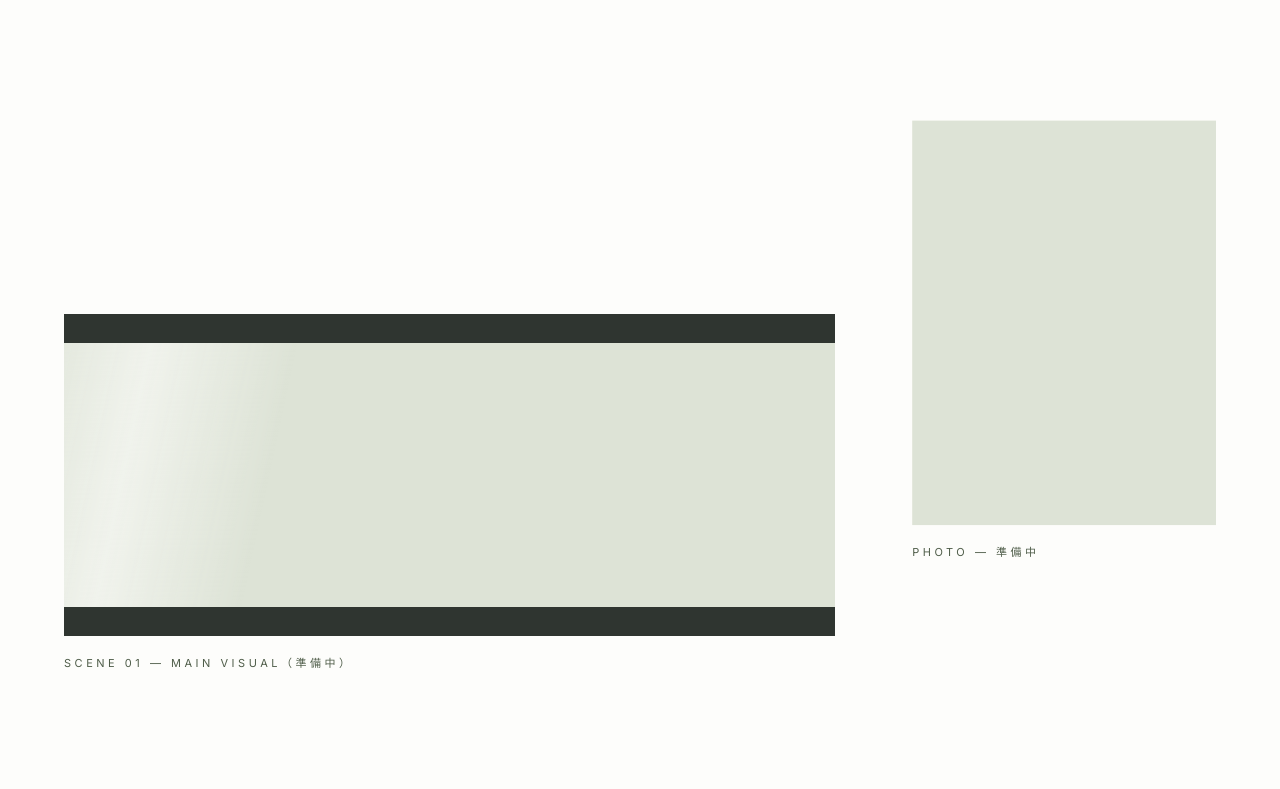
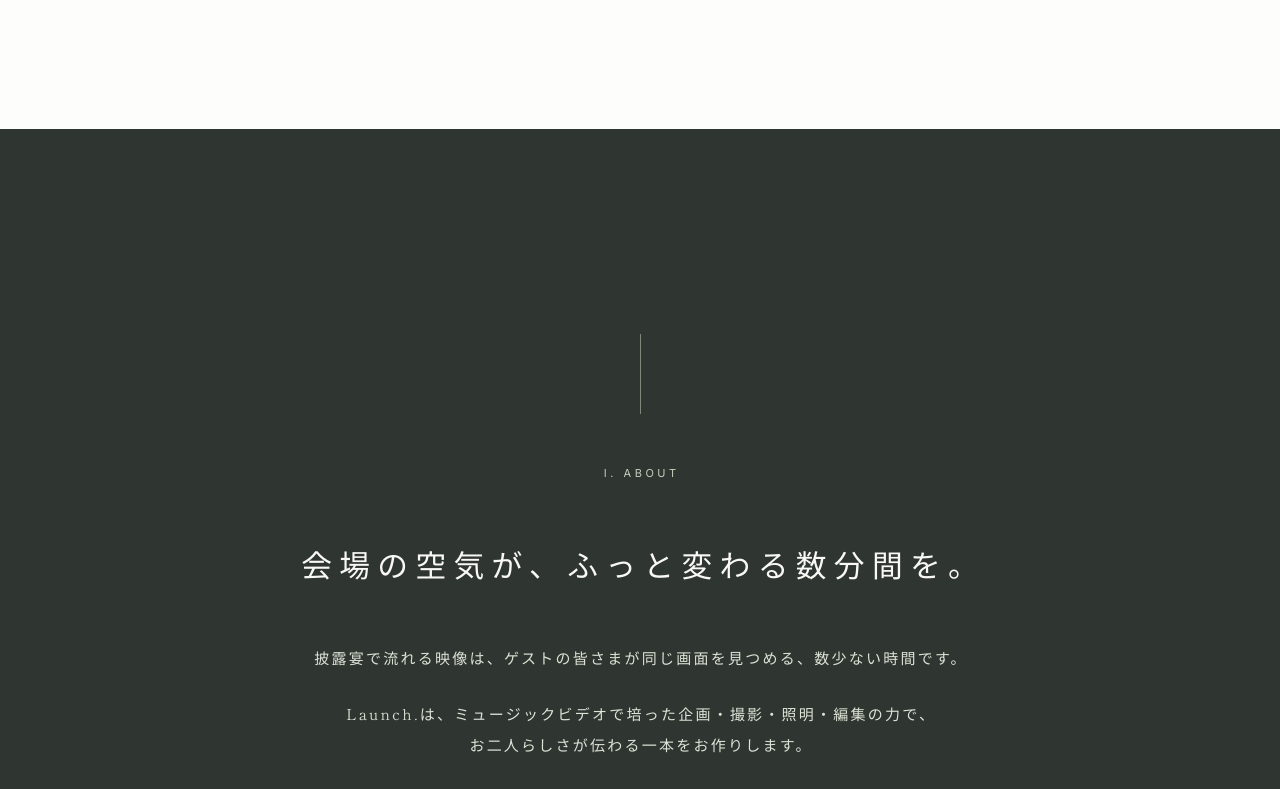
Before and after one commit to Shotaro-Oe/portfolio-site, a plain HTML site: page wedding.html in a window 1280 px wide. Shown: the part 671-1460 px from the top of the page. Drawn offline with nearby package versions, Linux system fonts and the light colour scheme.

Commit message:
content: 結婚式LPのメインビジュアル/写真の枠を一旦削除
Co-Authored-By: Claude Sonnet 5.5 <noreply@anthropic.com>

```diff
--- a/wedding.html
+++ b/wedding.html
@@ -132,24 +132,6 @@ header nav a{font-size:10px!important;letter-spacing:.1em!important;padding:6px
 <h1 style="margin: 0; width: 100%; box-sizing: border-box; padding-left: 0.8em; text-align: center; text-wrap: balance; font-weight: 400; font-size: clamp(24px, 2.6vw, 36px); letter-spacing: 0.32em; line-height: 1.8"><span class="ch" style="animation-delay: 0.80s">お</span><span class="ch" style="animation-delay: 0.92s">二</span><span class="ch" style="animation-delay: 1.04s">人</span><span class="ch" style="animation-delay: 1.16s">の</span><span class="ch" style="animation-delay: 1.28s">想</span><span class="ch" style="animation-delay: 1.40s">い</span><span class="ch" style="animation-delay: 1.52s">を</span><span class="ch" style="animation-delay: 1.64s">、</span><br class="spbr"><span class="ch" style="animation-delay: 1.76s">届</span><span class="ch" style="animation-delay: 1.88s">け</span><span class="ch" style="animation-delay: 2.00s">る</span><span class="ch" style="animation-delay: 2.12s">。</span></h1>
 <p class="en f2" style="padding-left: 0.04em; margin: 0; font-style: italic; font-weight: 300; font-size: clamp(20px, 1.8vw, 26px); letter-spacing: 0.04em; line-height: 1.4; color: #4F5D49">A quiet film, for the two of you.</p>
 <a class="btn f3 lbl" href="#contact" style="text-decoration: none; padding: 18px 40px 18px calc(40px + 0.32em); border: 1px solid #3D3D3D; color: #3D3D3D">Contact us</a>
-</section>
-
-<!-- 写真の枠（非対称に置く） -->
-<section aria-label="メインビジュアル" style="padding: 0 clamp(24px, 5vw, 72px) clamp(120px, 14vw, 220px)">
-<div style="max-width: 1200px; margin: 0 auto; display: flex; flex-wrap: wrap; align-items: flex-end; gap: 40px clamp(32px, 6vw, 120px)">
-<figure style="flex: 3 1 520px; min-width: 0; margin: 0">
-<div class="rf" role="img" aria-label="メインビジュアルの枠（前撮りのスチル・映像を入れる予定）" style="position: relative; overflow: hidden; aspect-ratio: 2.39 / 1; background: #DDE3D6">
-<div class="sweep" aria-hidden="true" style="position: absolute; top: -20%; bottom: -20%; left: 0; width: 38%; background: linear-gradient(90deg, rgba(253,253,251,0) 0%, rgba(253,253,251,0.6) 50%, rgba(253,253,251,0) 100%)"></div>
-<div class="lb" aria-hidden="true" style="position: absolute; left: 0; right: 0; top: 0; background: #2F3530"></div>
-<div class="lb" aria-hidden="true" style="position: absolute; left: 0; right: 0; bottom: 0; background: #2F3530"></div>
-</div>
-<figcaption class="lbl" style="margin-top: 16px; color: #4F5D49">Scene 01 — Main Visual（準備中）</figcaption>
-</figure>
-<figure class="drift vph" style="flex: 1 1 220px; min-width: 0; margin: 0 0 clamp(0px, 8vw, 120px)">
-<div class="rf" role="img" aria-label="写真の枠（縦位置のスチルを入れる予定）" style="aspect-ratio: 3 / 4; background: #DDE3D6"></div>
-<figcaption class="lbl" style="margin-top: 16px; color: #4F5D49">Photo — 準備中</figcaption>
-</figure>
-</div>
 </section>
 
 <!-- About（濃い面はここ1か所だけ） -->
```
